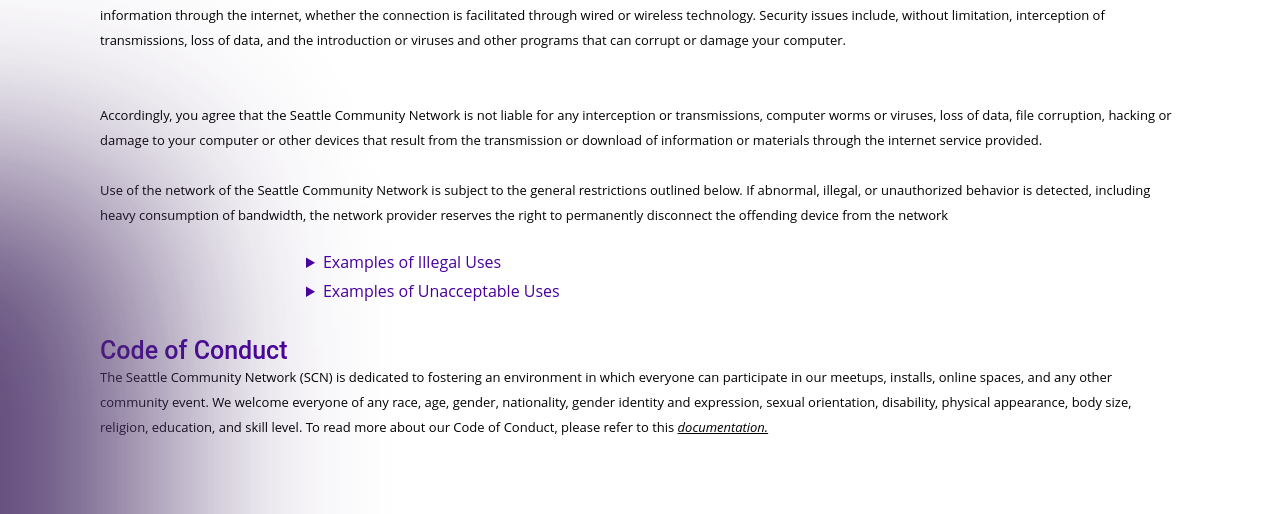
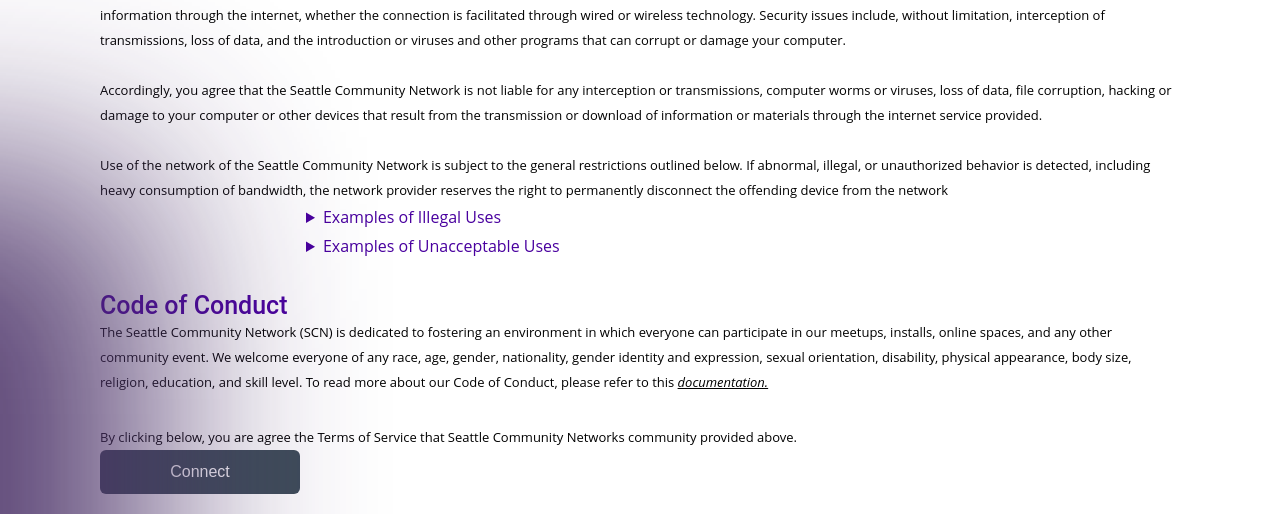
Before and after one commit to Local-Connectivity-Lab/captive-portal, a plain HTML site: page login.html in a window 1280 px wide. Shown: the part 479-993 px from the top of the page. Before the commit the page ends 949 px from the top, so only its background shows below. Drawn offline with Linux system fonts and the light colour scheme.

Commit message:
finished full desc

```diff
--- a/css/style.css
+++ b/css/style.css
@@ -1,6 +1,6 @@
 a,
 body,
-div,
+div ,
 form,
 html,
 img,
@@ -74,7 +74,7 @@
   /* line-height: 30px; */
 
   /* margin-top: 10px; */
-  padding-top: 10px;
+  /* padding-top: 10px; */
 
   /* identical to box height */
   color: #49009F;
--- a/login.html
+++ b/login.html
@@ -126,7 +126,6 @@
                         of data, and the introduction or viruses and other programs that
                         can corrupt or damage your computer.
                         <br></br>
-                        <br />
                         Accordingly, you agree that the Seattle Community Network is not
                         liable for any interception or transmissions, computer worms or
                         viruses, loss of data, file corruption, hacking or damage to your
@@ -141,7 +140,6 @@
                         disconnect the offending device from the network
                     </span>
 
-                <p style="padding-top: 20px;">
                 <details>
                     <summary> Examples of Illegal Uses </summary>
                     <p>
@@ -204,6 +202,7 @@
                     </ul>
                     </p>
                 </details>
+
 
                 <details>
                     <summary> Examples of Unacceptable Uses </summary>
@@ -271,14 +270,14 @@
                         </ul>
                     </p>
                 </details>
-                </p>
+
 
                 </p>
 
             </div>
 
 
-            <div class="topic" style="padding-bottom: 30px;">
+            <div class="topic">
                 <p>
                     <span class="header"> Code of Conduct </span>
                     <br />
@@ -290,10 +289,14 @@
                         To read more about our Code of Conduct, please refer to this <a href="seattlecommunitymnetwork.org">documentation.</a>
                     </span>
                 </p>
+            </div>
 
 
+        <div class="explanation" style="padding-top: 10px; padding-bottom: 20px;  justify-content: center;" >
+            <p style="font-size: small; padding-top: 20px;">By clicking below, you are agree the Terms of Service that Seattle Community Networks community provided above.</p>
 
-            </div>
+            <input type="submit" value="Connect" style="width: 200px; "/>
+        </div>
 
         </div>
     </div>
```
